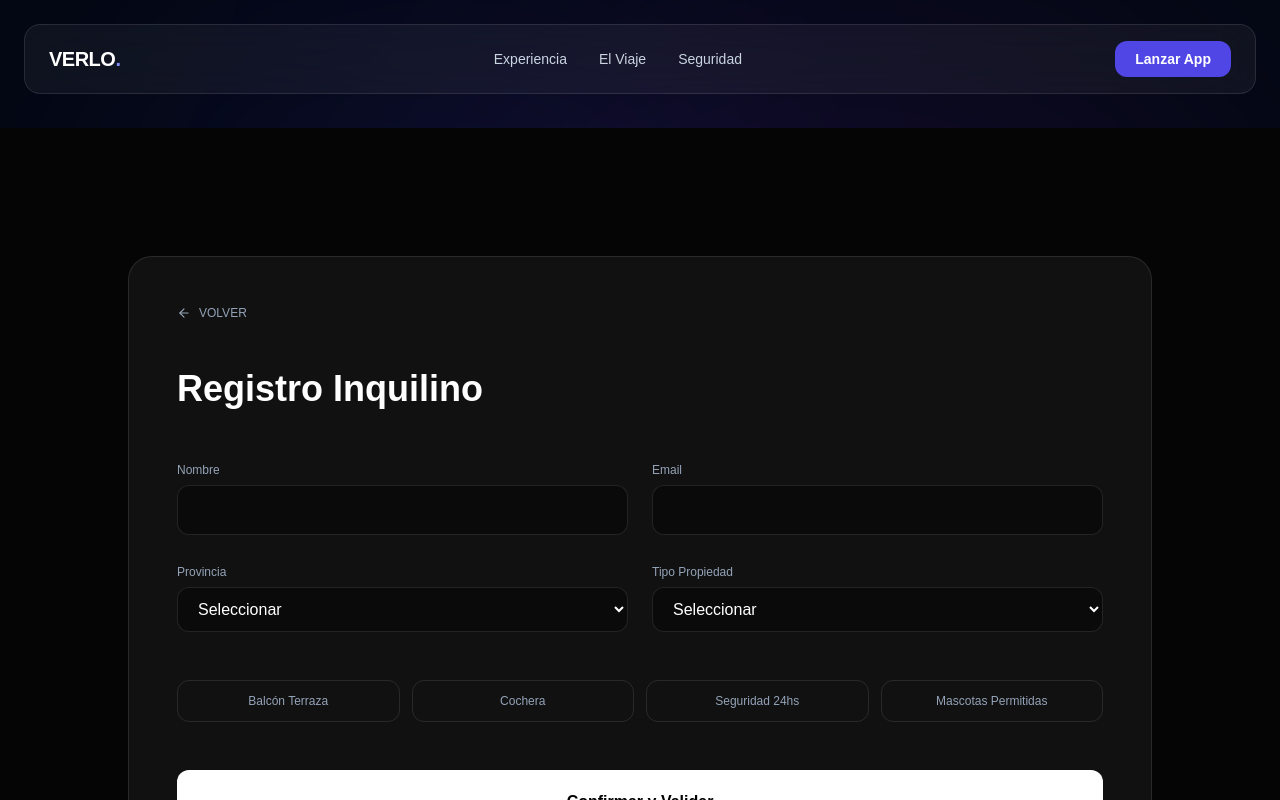
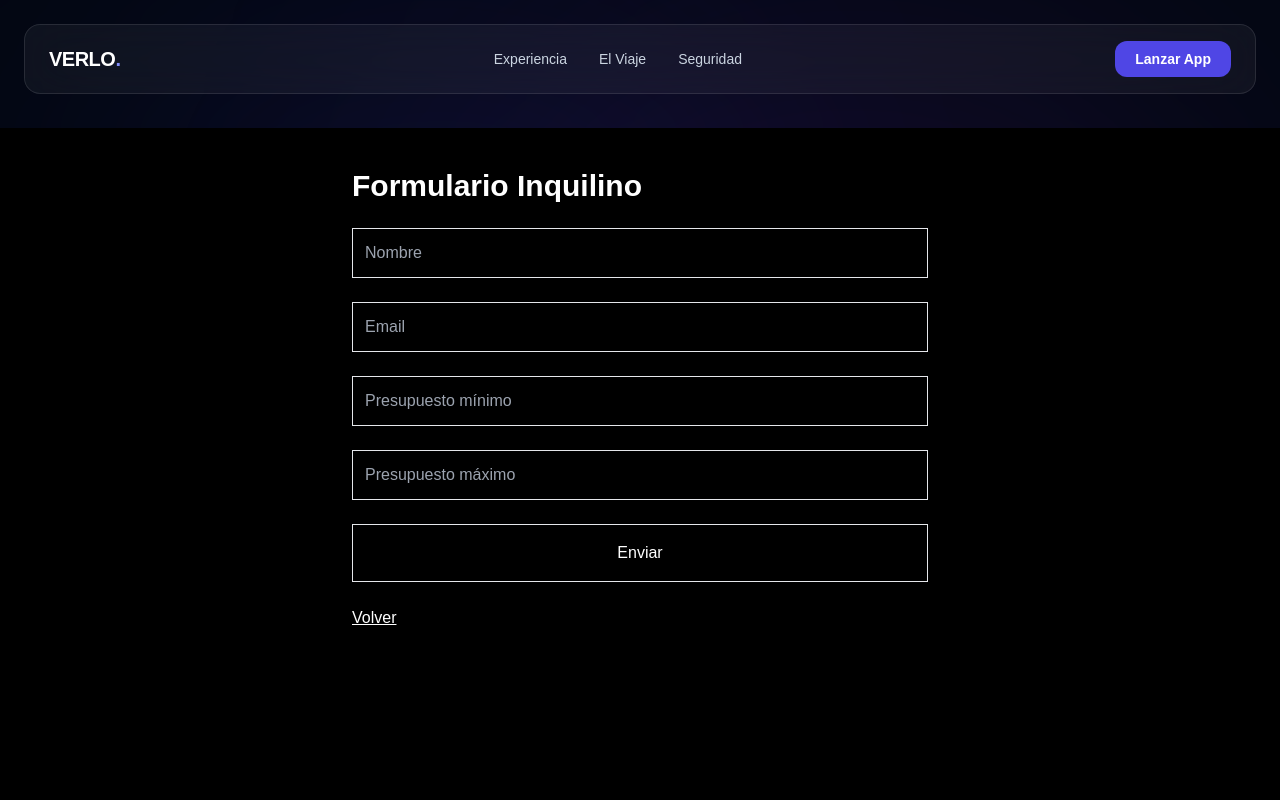
Before and after one commit to rentverlo-dotcom/verlo, a Next.js app: page / in a window 1280 px wide. Both pictures are taken after a click on the button "Soy Inquilino". Shown: the top 800 px of the page. Built offline with nearby package versions, Linux system fonts and the light colour scheme.

Commit message:
Update page.tsx

```diff
--- a/app/page.tsx
+++ b/app/page.tsx
@@ -1,266 +1,186 @@
 'use client';
 
-import React, { useState } from 'react';
-import {
-  ChevronRight,
-  ArrowLeft,
-  CheckCircle,
-  Building2,
-  User,
-  Check,
-  FileText,
-  UserCircle,
-  FileSignature,
-  Camera,
-} from 'lucide-react';
+import { useState } from 'react';
+import { supabase } from '@/lib/supabase';
 
-/* =======================
-   DATA
-======================= */
-
-const ARGENTINA_DATA = {
-  CABA: {
-    localidades: ['CABA'],
-    barrios: { CABA: ['Palermo', 'Recoleta', 'Belgrano'] },
-  },
-  'Buenos Aires': {
-    localidades: ['Zona Norte', 'Zona Sur'],
-    barrios: {
-      'Zona Norte': ['Olivos', 'San Isidro'],
-      'Zona Sur': ['Quilmes', 'Lanús'],
-    },
-  },
-};
-
-const PROVINCIAS = Object.keys(ARGENTINA_DATA);
-const PROPERTY_TYPES = ['Departamento', 'Casa', 'PH'];
-
-const HIGH_VALUE_FILTERS = [
-  'Balcón Terraza',
-  'Cochera',
-  'Seguridad 24hs',
-  'Mascotas Permitidas',
-];
-
-/* =======================
-   PAGE
-======================= */
+type View = 'home' | 'tenant' | 'owner' | 'done';
 
 export default function Page() {
-  const [view, setView] = useState<'landing' | 'form' | 'biometric' | 'success'>('landing');
-  const [userType, setUserType] = useState<'owner' | 'tenant' | null>(null);
-  const [biometricStatus, setBiometricStatus] =
-    useState<'idle' | 'scanning' | 'success'>('idle');
+  const [view, setView] = useState<View>('home');
+  const [loading, setLoading] = useState(false);
 
-  const [form, setForm] = useState({
-    nombre: '',
+  const [tenant, setTenant] = useState({
+    name: '',
     email: '',
-    celular: '',
-    provincia: '',
-    tipoPropiedad: '',
-    filtros: [] as string[],
+    budget_min: 0,
+    budget_max: 0,
   });
 
-  const handleChange = (e: React.ChangeEvent<HTMLInputElement | HTMLSelectElement>) => {
-    const { name, value } = e.target;
-    setForm((p) => ({ ...p, [name]: value }));
-  };
+  const [owner, setOwner] = useState({
+    name: '',
+    email: '',
+    price: 0,
+  });
 
-  const toggleFilter = (f: string) => {
-    setForm((p) => ({
-      ...p,
-      filtros: p.filtros.includes(f)
-        ? p.filtros.filter((x) => x !== f)
-        : [...p.filtros, f],
-    }));
-  };
+  async function submitTenant() {
+    setLoading(true);
+
+    const { data: tenantRow, error } = await supabase
+      .from('tenants')
+      .insert(tenant)
+      .select()
+      .single();
+
+    if (!error && tenantRow) {
+      const { data: owners } = await supabase
+        .from('owners')
+        .select('*')
+        .gte('price', tenant.budget_min)
+        .lte('price', tenant.budget_max);
+
+      if (owners && owners.length > 0) {
+        await supabase.from('matches').insert(
+          owners.map((o) => ({
+            tenant_id: tenantRow.id,
+            owner_id: o.id,
+            status: 'pending',
+          }))
+        );
+      }
+    }
+
+    setLoading(false);
+    setView('done');
+  }
+
+  async function submitOwner() {
+    setLoading(true);
+    await supabase.from('owners').insert(owner);
+    setLoading(false);
+    setView('done');
+  }
 
   return (
-    <main className="min-h-screen bg-[#050505] text-slate-300 px-6 py-32">
+    <main className="min-h-screen bg-black text-white p-10">
+      {view === 'home' && (
+        <div className="max-w-4xl mx-auto text-center space-y-10">
+          <h1 className="text-5xl font-bold">VERLO</h1>
+          <p>Matching automático entre inquilinos y propietarios</p>
 
-      {/* LANDING */}
-      {view === 'landing' && (
-        <section className="max-w-6xl mx-auto text-center space-y-14">
-          <h1 className="text-6xl md:text-8xl font-black text-white">
-            GESTIÓN{' '}
-            <span className="bg-gradient-to-r from-cyan-400 to-blue-500 bg-clip-text text-transparent">
-              INTELIGENTE
-            </span>
-          </h1>
+          <div className="grid md:grid-cols-2 gap-6">
+            <button
+              className="border p-6"
+              onClick={() => setView('tenant')}
+            >
+              Soy Inquilino
+            </button>
 
-          <div className="grid md:grid-cols-3 gap-6">
-            <ActionCard
-              title="Soy Propietario"
-              icon={<Building2 />}
-              onClick={() => {
-                setUserType('owner');
-                setView('form');
-              }}
-            />
-            <ActionCard
-              title="Soy Inquilino"
-              icon={<User />}
-              onClick={() => {
-                setUserType('tenant');
-                setView('form');
-              }}
-            />
-            <ActionCard
-              title="Contrato Digital"
-              icon={<FileSignature />}
-              onClick={() => setView('form')}
-            />
+            <button
+              className="border p-6"
+              onClick={() => setView('owner')}
+            >
+              Soy Propietario
+            </button>
           </div>
-        </section>
+        </div>
       )}
 
-      {/* FORM */}
-      {view === 'form' && (
-        <section className="max-w-5xl mx-auto bg-white/5 border border-white/10 rounded-3xl p-12 space-y-12">
+      {view === 'tenant' && (
+        <div className="max-w-xl mx-auto space-y-6">
+          <h2 className="text-3xl font-bold">Formulario Inquilino</h2>
+
+          <input
+            className="w-full p-3 bg-black border"
+            placeholder="Nombre"
+            onChange={(e) => setTenant({ ...tenant, name: e.target.value })}
+          />
+          <input
+            className="w-full p-3 bg-black border"
+            placeholder="Email"
+            onChange={(e) => setTenant({ ...tenant, email: e.target.value })}
+          />
+          <input
+            className="w-full p-3 bg-black border"
+            type="number"
+            placeholder="Presupuesto mínimo"
+            onChange={(e) =>
+              setTenant({ ...tenant, budget_min: Number(e.target.value) })
+            }
+          />
+          <input
+            className="w-full p-3 bg-black border"
+            type="number"
+            placeholder="Presupuesto máximo"
+            onChange={(e) =>
+              setTenant({ ...tenant, budget_max: Number(e.target.value) })
+            }
+          />
+
           <button
-            onClick={() => setView('landing')}
-            className="flex items-center gap-2 text-xs uppercase text-slate-400"
+            disabled={loading}
+            onClick={submitTenant}
+            className="w-full border p-4"
           >
-            <ArrowLeft size={14} /> Volver
+            {loading ? 'Procesando...' : 'Enviar'}
           </button>
 
-          <h2 className="text-4xl font-black text-white">
-            Registro {userType === 'owner' ? 'Propietario' : 'Inquilino'}
-          </h2>
+          <button onClick={() => setView('home')} className="underline">
+            Volver
+          </button>
+        </div>
+      )}
 
-          <div className="grid md:grid-cols-2 gap-6">
-            <Input label="Nombre" name="nombre" value={form.nombre} onChange={handleChange} />
-            <Input label="Email" name="email" value={form.email} onChange={handleChange} />
+      {view === 'owner' && (
+        <div className="max-w-xl mx-auto space-y-6">
+          <h2 className="text-3xl font-bold">Formulario Propietario</h2>
 
-            <Select
-              label="Provincia"
-              name="provincia"
-              value={form.provincia}
-              onChange={handleChange}
-            >
-              <option value="">Seleccionar</option>
-              {PROVINCIAS.map((p) => (
-                <option key={p}>{p}</option>
-              ))}
-            </Select>
-
-            <Select
-              label="Tipo Propiedad"
-              name="tipoPropiedad"
-              value={form.tipoPropiedad}
-              onChange={handleChange}
-            >
-              <option value="">Seleccionar</option>
-              {PROPERTY_TYPES.map((p) => (
-                <option key={p}>{p}</option>
-              ))}
-            </Select>
-          </div>
-
-          <div className="grid grid-cols-2 md:grid-cols-4 gap-3">
-            {HIGH_VALUE_FILTERS.map((f) => (
-              <button
-                key={f}
-                onClick={() => toggleFilter(f)}
-                className={`p-3 rounded-xl text-xs border ${
-                  form.filtros.includes(f)
-                    ? 'border-cyan-500 text-cyan-400'
-                    : 'border-white/10 text-slate-400'
-                }`}
-              >
-                {f}
-              </button>
-            ))}
-          </div>
+          <input
+            className="w-full p-3 bg-black border"
+            placeholder="Nombre"
+            onChange={(e) => setOwner({ ...owner, name: e.target.value })}
+          />
+          <input
+            className="w-full p-3 bg-black border"
+            placeholder="Email"
+            onChange={(e) => setOwner({ ...owner, email: e.target.value })}
+          />
+          <input
+            className="w-full p-3 bg-black border"
+            type="number"
+            placeholder="Precio del alquiler"
+            onChange={(e) =>
+              setOwner({ ...owner, price: Number(e.target.value) })
+            }
+          />
 
           <button
-            onClick={() => setView('biometric')}
-            className="w-full py-5 bg-white text-black font-black rounded-xl"
+            disabled={loading}
+            onClick={submitOwner}
+            className="w-full border p-4"
           >
-            Confirmar y Validar
+            {loading ? 'Procesando...' : 'Publicar'}
           </button>
-        </section>
+
+          <button onClick={() => setView('home')} className="underline">
+            Volver
+          </button>
+        </div>
       )}
 
-      {/* BIOMETRIC */}
-      {view === 'biometric' && (
-        <section className="max-w-xl mx-auto text-center space-y-10">
-          <h2 className="text-3xl font-black text-white">Validación Biométrica</h2>
-
-          <div className="w-56 h-56 mx-auto rounded-full border border-cyan-500 flex items-center justify-center">
-            {biometricStatus === 'idle' && <UserCircle size={80} />}
-            {biometricStatus === 'scanning' && <Camera size={80} />}
-            {biometricStatus === 'success' && <Check size={80} className="text-emerald-400" />}
-          </div>
-
+      {view === 'done' && (
+        <div className="max-w-xl mx-auto text-center space-y-6">
+          <h2 className="text-3xl font-bold">Listo</h2>
+          <p>
+            Si hay match, el sistema registra la relación y notifica.
+          </p>
           <button
-            onClick={() => {
-              setBiometricStatus('scanning');
-              setTimeout(() => setBiometricStatus('success'), 2000);
-              setTimeout(() => setView('success'), 3000);
-            }}
-            className="w-full py-5 bg-white text-black rounded-xl font-black"
-          >
-            Iniciar Captura
-          </button>
-        </section>
-      )}
-
-      {/* SUCCESS */}
-      {view === 'success' && (
-        <section className="text-center space-y-6">
-          <CheckCircle size={80} className="mx-auto text-emerald-400" />
-          <h2 className="text-4xl font-black text-white">Registro Completado</h2>
-          <button
-            onClick={() => setView('landing')}
-            className="px-10 py-4 bg-white/10 border border-white/20 rounded-full"
+            className="border px-6 py-3"
+            onClick={() => setView('home')}
           >
             Volver al inicio
           </button>
-        </section>
+        </div>
       )}
     </main>
   );
 }
-
-/* =======================
-   COMPONENTS
-======================= */
-
-function ActionCard({ title, icon, onClick }: any) {
-  return (
-    <button
-      onClick={onClick}
-      className="p-10 rounded-3xl bg-white/5 border border-white/10 hover:border-cyan-500 text-left"
-    >
-      <div className="mb-6">{icon}</div>
-      <h3 className="text-2xl font-black text-white">{title}</h3>
-    </button>
-  );
-}
-
-function Input({ label, ...props }: any) {
-  return (
-    <div className="space-y-1">
-      <label className="text-xs text-slate-400">{label}</label>
-      <input
-        {...props}
-        className="w-full bg-black/40 border border-white/10 rounded-xl px-4 py-3 text-white"
-      />
-    </div>
-  );
-}
-
-function Select({ label, children, ...props }: any) {
-  return (
-    <div className="space-y-1">
-      <label className="text-xs text-slate-400">{label}</label>
-      <select
-        {...props}
-        className="w-full bg-black/40 border border-white/10 rounded-xl px-4 py-3 text-white"
-      >
-        {children}
-      </select>
-    </div>
-  );
-}
```
